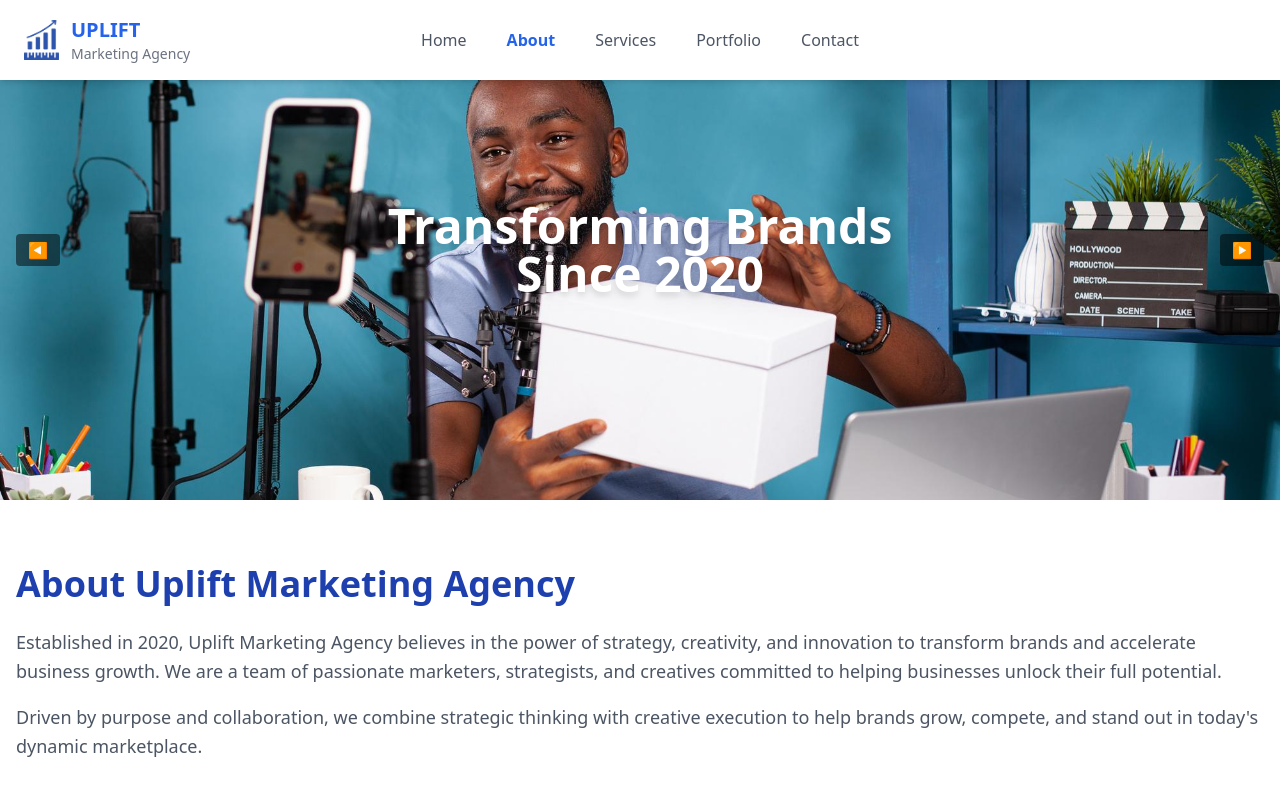
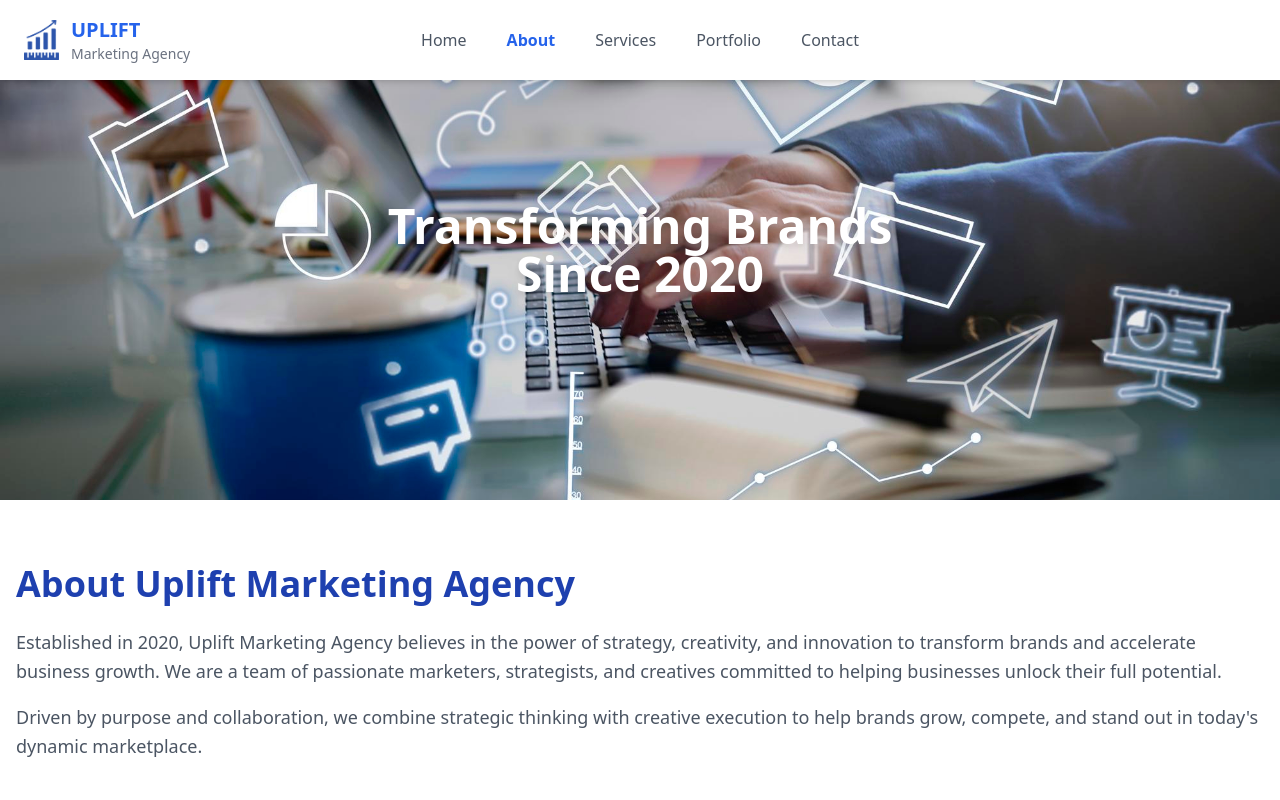
Before and after one commit to alexmwalec/Uplift-marketing, a React (Vite) app: page /about in a window 1280 px wide. Shown: the top 800 px of the page. Built offline with nearby package versions, Linux system fonts and the light colour scheme.

Commit message:
i have removed the slide show from about-us page

```diff
--- a/src/pages/AboutUs.jsx
+++ b/src/pages/AboutUs.jsx
@@ -14,44 +14,6 @@ import teamimage from "../assets/images/team.jpg";
 import Commimage from "../assets/images/Comm.jpg";
 
 function AboutUs() {
-  const slides = [
-    { image: LandingImage, alt: "Landing Image" },
-    { image: ContentMarketing, alt: "Content Marketing" },
-    { image: Analysis2, alt: "Analysis" },
-    { image: Analysing, alt: "Analysing" },
-    { image: Communication, alt: "Communication" },
-  ];
-
-  const [currentSlide, setCurrentSlide] = useState(0);
-  const [fade, setFade] = useState(true);
-
-  useEffect(() => {
-    const slideInterval = setInterval(() => {
-      setFade(false);
-      setTimeout(() => {
-        setCurrentSlide((prev) => (prev + 1) % slides.length);
-        setFade(true);
-      }, 500);
-    }, 5000);
-
-    return () => clearInterval(slideInterval);
-  }, [slides.length]);
-
-  const nextSlide = () => {
-    setFade(false);
-    setTimeout(() => {
-      setCurrentSlide((prev) => (prev + 1) % slides.length);
-      setFade(true);
-    }, 300);
-  };
-
-  const prevSlide = () => {
-    setFade(false);
-    setTimeout(() => {
-      setCurrentSlide((prev) => (prev - 1 + slides.length) % slides.length);
-      setFade(true);
-    }, 300);
-  };
 
   return (
     <>
@@ -59,11 +21,10 @@ function AboutUs() {
       <div className="w-full h-[500px] relative overflow-hidden">
         {/* Slideshow Image */}
         <img
-          src={slides[currentSlide].image}
-          alt={slides[currentSlide].alt}
-          className={`w-full h-full object-cover transition-opacity duration-500 ${
-            fade ? "opacity-100" : "opacity-0"
-          }`}
+          src={   Communication  }
+          alt="CommunicationImage"
+          className="w-full h-full object-cover"
+
         />
 
         {/* Text Overlay */}
@@ -71,19 +32,8 @@ function AboutUs() {
           Transforming Brands Since 2020
         </div>
 
-        {/* Controls */}
-        <button
-          onClick={prevSlide}
-          className="absolute left-4 top-1/2 transform -translate-y-1/2 bg-black bg-opacity-50 text-white px-3 py-1 rounded"
-        >
-          ◀
-        </button>
-        <button
-          onClick={nextSlide}
-          className="absolute right-4 top-1/2 transform -translate-y-1/2 bg-black bg-opacity-50 text-white px-3 py-1 rounded"
-        >
-          ▶
-        </button>
+
+
       </div>
 
       <div className="max-w-7xl mx-auto px-4 py-12 md:py-16">
@@ -251,7 +201,7 @@ function AboutUs() {
           </div>
         </section>
 <section className="w-full mt-16">
-  <div className="relative w-full h-[420px]">
+  <div className="relative w-full h-[800px]">
   <img
       src={teamimage}
       alt="Team collaboration"
```
